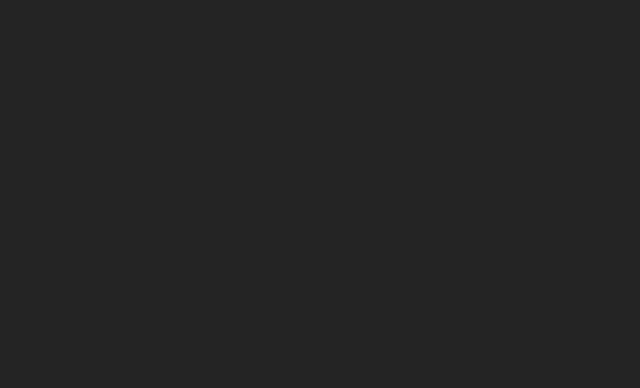
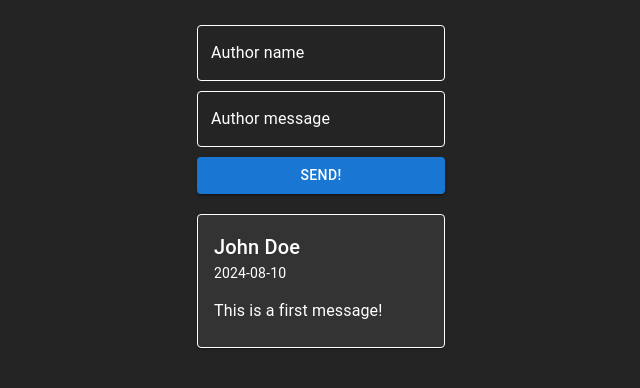
Before and after one commit to koog7/ChatExpress, a React (Vite) app in the folder frontend/: page / in a window 1280 px wide. Shown: the top 388 px of the page, without its empty margins (319-959 px from the left). Built offline with nearby package versions, Linux system fonts and the light colour scheme.

Commit message:
Разработан UI чата для сайта

```diff
--- a/frontend/src/App.tsx
+++ b/frontend/src/App.tsx
@@ -1,10 +1,11 @@
 import './App.css'
+import Home from "./containers/Home.tsx";
 
 const App = () => {
 
     return(
         <>
-
+            <Home />
         </>
     )
 
--- /dev/null
+++ b/frontend/src/components/CardBlock.tsx
@@ -0,0 +1,25 @@
+import { Card, CardContent, Typography, Box } from '@mui/material';
+
+const CardBlock = () => {
+    return (
+        <div>
+            <Card sx={{ maxWidth: 345, backgroundColor: '#333', color: 'white', border: '1px solid white' }}>
+                <CardContent>
+                    <Typography variant="h6" component="div">
+                        John Doe
+                    </Typography>
+                    <Typography variant="body2">
+                        2024-08-10
+                    </Typography>
+                    <Box mt={2}>
+                        <Typography variant="body1">
+                            This is a first message!
+                        </Typography>
+                    </Box>
+                </CardContent>
+            </Card>
+        </div>
+    );
+};
+
+export default CardBlock;
--- /dev/null
+++ b/frontend/src/containers/Home.tsx
@@ -0,0 +1,87 @@
+import React, {ChangeEvent, useState} from 'react';
+import {Button, TextField} from "@mui/material";
+import CardBlock from "../components/CardBlock.tsx";
+
+const Home = () => {
+
+    const [authorText , setAuthorText] = useState('')
+    const [messageText , setMessageText] = useState('')
+
+    return (
+        <div>
+            <div>
+                <form style={{display:'flex', flexDirection:'column', gap:'10px', marginTop:'25px'}}>
+                    <TextField
+                        id="outlined-controlled"
+                        label="Author name"
+                        value={authorText}
+                        onChange={(event: ChangeEvent<HTMLInputElement>) => {
+                            setAuthorText(event.target.value);
+                        }}
+                        InputProps={{
+                            style: {
+                                color: 'white',
+                            },
+                        }}
+                        InputLabelProps={{
+                            style: {
+                                color: 'white',
+                            },
+                        }}
+                        sx={{
+                            '& .MuiOutlinedInput-root': {
+                                '& fieldset': {
+                                    borderColor: 'white',
+                                },
+                                '&:hover fieldset': {
+                                    borderColor: 'white',
+                                },
+                                '&.Mui-focused fieldset': {
+                                    borderColor: 'white',
+                                },
+                            },
+                        }}
+                    />
+                    <TextField
+                        id="outlined-controlled"
+                        label="Author message"
+                        value={messageText}
+                        onChange={(event: ChangeEvent<HTMLInputElement>) => {
+                            setMessageText(event.target.value);
+                        }}
+                        InputProps={{
+                            style: {
+                                color: 'white',
+                            },
+                        }}
+                        InputLabelProps={{
+                            style: {
+                                color: 'white',
+                            },
+                        }}
+                        sx={{
+                            '& .MuiOutlinedInput-root': {
+                                '& fieldset': {
+                                    borderColor: 'white',
+                                },
+                                '&:hover fieldset': {
+                                    borderColor: 'white',
+                                },
+                                '&.Mui-focused fieldset': {
+                                    borderColor: 'white',
+                                },
+                            },
+                        }}
+                    />
+                    <Button variant="contained">Send!</Button>
+                </form>
+                <div style={{marginTop:'20px'}}>
+                    <CardBlock />
+                </div>
+
+            </div>
+        </div>
+    );
+};
+
+export default Home;
```
Also changed, not shown: frontend/package.json (+6 -1 lines), 1 other file (tests, documents, lock files or other folders).
